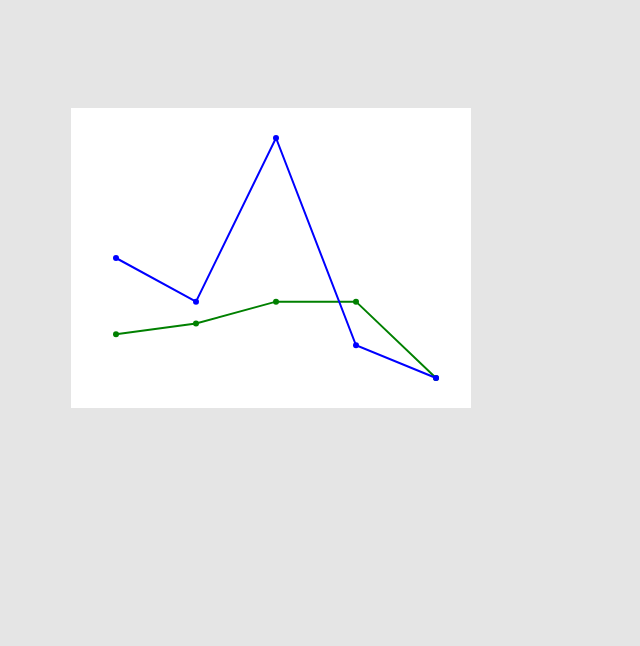
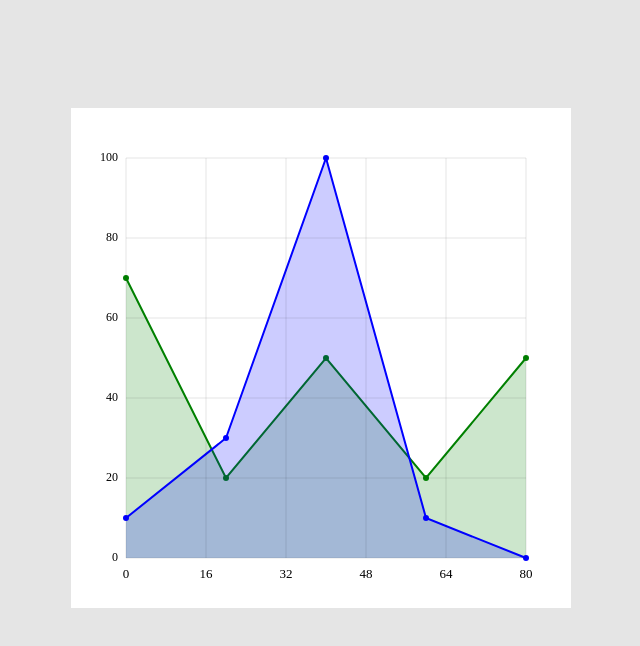
Before and after one commit to kjindev/in-the-chart, a React (Create React App) app: page / in a window 1280 px wide. Shown: the top 646 px of the page, without its empty margins (37-677 px from the left). Built offline with nearby package versions, Linux system fonts and the light colour scheme.

Commit message:
feat: line dataset grid

```diff
--- a/src/App.tsx
+++ b/src/App.tsx
@@ -4,34 +4,30 @@ function App() {
   const data = [
     {
       x: [0, 20, 40, 60, 80],
-      y: [20, 30, 50, 50, -20],
+      y: [70, 20, 50, 20, 50],
       lineColor: "green",
       pointColor: "green",
       pointSize: "3",
-      areaColor: "rgb(130, 190, 150, 0.5)",
+      areaColor: "green",
     },
     {
       x: [0, 20, 40, 60, 80],
-      y: [90, 50, 200, 10, -20],
+      y: [10, 30, 100, 10, 0],
       lineColor: "blue",
       pointColor: "blue",
       pointSize: "3",
-      areaColor: "rgb(130, 190, 150, 0.5)",
+      areaColor: "blue",
     },
   ];
 
   const label = {
     x: {
       display: true,
-      step: 20,
       axisColor: "rgb(0,0,0,0.1)",
-      fontSize: "12px",
+      fontSize: "13px",
     },
     y: {
       display: true,
-      //min: -130,
-      // max: 80,
-      step: 15,
       axisColor: "rgb(0,0,0,0.1)",
       fontSize: "12px",
     },
@@ -43,8 +39,8 @@ function App() {
 
   return (
     <LineChart
-      width={400}
-      height={300}
+      width={500}
+      height={500}
       data={data}
       label={label}
       option={option}
--- a/src/LineChart.tsx
+++ b/src/LineChart.tsx
@@ -1,46 +1,42 @@
 import { useEffect, useState } from "react";
-import { DataProps, DataType } from "./types";
+import { DataProps, XYType, DatasetType } from "./types";
 
-const LineChart = ({ width, height, data, label, option }: any) => {
+const LineChart = ({ width, height, data, label, option }: DataProps) => {
   const svgWidth = width;
   const svgHeight = height;
   const chartWidth = svgWidth * 0.8;
   const chartHeight = svgHeight * 0.8;
 
-  const [dataset, SetDataset] = useState<any>([]);
+  const [dataset, setDataset] = useState<DatasetType[]>([]);
 
-  useEffect(() => {
-    let xRange = {
+  const [xRange, setXrange] = useState<{ min: number; max: number }>({
     min: 0,
     max: 0,
-    };
-
-    let yRange = {
+  });
+  const [yRange, setYrange] = useState<{ min: number; max: number }>({
     min: 0,
     max: 0,
-    };
+  });
 
-    let xAxis = {
+  const [xAxis, setXAxis] = useState({
     step: 5,
     numOfGrid: 5,
     scale: 0,
-    };
-    let yAxis = {
+  });
+
+  const [yAxis, setYAxis] = useState({
     step: 5,
     numOfGrid: 5,
     scale: 0,
-    };
+  });
 
-    let points: any = [];
-    let pointsPath: any = [];
-    let areaPoints: any = [];
-    let areaPath: any = [];
-
+  useEffect(() => {
     let xMinTemp: number[] = new Array(data.length).fill(0);
     let xMaxTemp: number[] = new Array(data.length).fill(0);
     let yMinTemp: number[] = new Array(data.length).fill(0);
     let yMaxTemp: number[] = new Array(data.length).fill(0);
 
+    if (data) {
       for (let i = 0; i < data.length; i++) {
         xMinTemp[i] = Math.min(...data[i].x);
         xMaxTemp[i] = Math.max(...data[i].x);
@@ -48,33 +44,57 @@ const LineChart = ({ width, height, data, label, option }: any) => {
         yMaxTemp[i] = Math.max(...data[i].y);
       }
 
-    xRange = {
-      min: Math.min(...xMinTemp),
-      max: Math.max(...xMaxTemp),
-    };
-    yRange = {
-      min: Math.min(...yMinTemp),
-      max: Math.max(...yMaxTemp),
+      let xRangeTemp = {
+        min: label.x.min || Math.min(...xMinTemp),
+        max: label.x.max || Math.max(...xMaxTemp),
       };
 
-    const xStep = label.x.step || Math.floor(xRange.max / data.length - 1);
-    const yStep = label.y.step || Math.floor(yRange.max / data.length - 1);
+      let yRangeTemp = {
+        min: label.y.min || Math.min(...yMinTemp),
+        max: label.y.max || Math.max(...yMaxTemp),
+      };
 
-    xAxis = {
+      setXrange(xRangeTemp);
+      setYrange(yRangeTemp);
+    }
+  }, [data]);
+
+  useEffect(() => {
+    if (yRange) {
+      const xStep =
+        label.x.step ||
+        Math.floor((xRange.max - xRange.min) / data[0].x.length);
+      const yStep =
+        label.y.step ||
+        Math.floor((yRange.max - yRange.min) / data[0].y.length);
+
+      let xAxisTemp = {
         step: xStep,
-      numOfGrid: (yRange.max - yRange.min) / yStep,
+        numOfGrid: (xRange.max - xRange.min) / xStep,
         scale: chartWidth / (xRange.max - xRange.min),
       };
-    yAxis = {
+
+      let yAxisTemp = {
         step: yStep,
-      numOfGrid: (xRange.max - xRange.min) / xStep,
+        numOfGrid: (yRange.max - yRange.min) / yStep,
         scale: chartHeight / (yRange.max - yRange.min),
       };
 
+      setXAxis(xAxisTemp);
+      setYAxis(yAxisTemp);
+    }
+  }, [xRange, yRange]);
+
+  useEffect(() => {
+    let points: XYType[][] = [];
+    let pointsPath: string | string[] = [];
+    let areaPoints: XYType[][] = [];
+    let areaPath: string | string[] = [];
+
     if (points.length < data.length) {
-      let temp1: any = [];
+      let temp1: XYType[][] = [];
       for (let i = 0; i < data.length; i++) {
-        let temp2 = [];
+        let temp2: XYType[] = [];
         for (let j = 0; j < data[i].x.length; j++) {
           let item = { x: 0, y: 0 };
           item = {
@@ -93,7 +113,7 @@ const LineChart = ({ width, height, data, label, option }: any) => {
 
       for (let i = 0; i < points.length; i++) {
         pointsPath.push(
-          points[i].map((point: DataType) => `${point.x},${point.y}`).join(" ")
+          points[i].map((point: XYType) => `${point.x},${point.y}`).join(" ")
         );
         areaPoints.push([
           ...points[i],
@@ -108,11 +128,13 @@ const LineChart = ({ width, height, data, label, option }: any) => {
       for (let i = 0; i < areaPoints.length; i++) {
         areaPath.push(
           areaPoints[i]
-            .map((point: DataType) => `${point.x},${point.y}`)
+            .map((point: XYType) => `${point.x},${point.y}`)
             .join(" ")
         );
       }
-      let datasetTemp = [];
+
+      let datasetTemp: DatasetType[] = [];
+
       for (let i = 0; i < data.length; i++) {
         datasetTemp.push({
           points: points[i],
@@ -125,9 +147,10 @@ const LineChart = ({ width, height, data, label, option }: any) => {
           areaColor: data[i].areaColor,
         });
       }
-      SetDataset(datasetTemp);
+
+      setDataset(datasetTemp);
     }
-  }, [data]);
+  }, [xAxis, yAxis]);
 
   return (
     <div
@@ -141,29 +164,23 @@ const LineChart = ({ width, height, data, label, option }: any) => {
       }}
     >
       <svg width={svgWidth} height={svgHeight}>
-        {dataset?.map((item: any, index: any) => (
+        <g height={chartHeight}>
+          {dataset.map((item: DatasetType, index: number) => (
             <>
-            {/* <defs>
-              <linearGradient
-                id="areaGradient"
-                x1="0%"
-                y1="0%"
-                x2="0%"
-                y2="90%"
-              >
-                <stop offset="0%" stopColor={style.areaGradient[0]} />
-                <stop offset="100%" stopColor={style.areaGradient[1]} />
-              </linearGradient>
-            </defs> */}
-            {/* <polygon points={item.areaPath} fill="blue" /> */}
-            <g height={chartHeight}>
               <polyline
                 points={item.pointsPath}
                 fill="none"
                 stroke={item.lineColor}
                 strokeWidth="2"
               />
-              {item?.points?.map((point: DataType, index: number) => (
+              {item.areaColor && (
+                <polygon
+                  points={item.areaPath}
+                  fill={item.areaColor}
+                  opacity={0.2}
+                />
+              )}
+              {item.points.map((point: XYType, index: number) => (
                 <circle
                   key={index}
                   cx={point.x}
@@ -172,21 +189,113 @@ const LineChart = ({ width, height, data, label, option }: any) => {
                   fill={item.pointColor}
                 />
               ))}
-            </g>
             </>
           ))}
-        {/*<line
-            x1="10"
-            y1={chartHeight + 10}
-            x2={chartWidth + 10}
-            y2={chartHeight + 10}
-            stroke="black"
+        </g>
+        <line
+          x1={svgWidth * 0.1 + 5}
+          y1={svgHeight * 0.1 + chartHeight}
+          x2={chartWidth + svgWidth * 0.1 + 5}
+          y2={svgHeight * 0.1 + chartHeight}
+          stroke={label.x.axisColor}
         />
-      <line x1="10" y1="10" x2="10" y2={chartHeight + 10} stroke="black" />*/}
+        <line
+          x1={svgWidth * 0.1 + 5}
+          y1={svgHeight * 0.1}
+          x2={svgWidth * 0.1 + 5}
+          y2={chartHeight + svgHeight * 0.1}
+          stroke={label.y.axisColor}
+        />
+        <line
+          x1={svgWidth * 0.1 + chartWidth + 5}
+          y1={svgHeight * 0.1}
+          x2={svgWidth * 0.1 + chartWidth + 5}
+          y2={chartHeight + svgHeight * 0.1}
+          stroke={label.y.axisColor}
+        />
+        {/* X Axis Grid */}
+        {Array.from({ length: Math.floor(xAxis.numOfGrid) - 1 }).map(
+          (_, index) => {
+            const xPosition =
+              svgWidth * 0.1 + 5 + (index + 1) * (chartWidth / xAxis.numOfGrid);
+            const yPosition = svgHeight * 0.1;
+            return (
+              <line
+                key={index}
+                x1={xPosition}
+                y1={yPosition}
+                x2={xPosition}
+                y2={yPosition + chartHeight}
+                stroke={label.x.axisColor}
+              />
+            );
+          }
+        )}
+        {/* X Axis Label */}
+        {label.x.display &&
+          Array.from({ length: Math.ceil(xAxis.numOfGrid) + 1 }).map(
+            (_, index) => {
+              const xPosition =
+                svgWidth * 0.1 + 5 + index * (chartWidth / xAxis.numOfGrid);
+              const yPosition = chartHeight + svgHeight * 0.1 + 20;
+              return (
+                <text
+                  key={index}
+                  x={xPosition}
+                  y={yPosition}
+                  textAnchor="middle"
+                  style={{ fontSize: label.x.fontSize }}
+                >
+                  {/* {Math.floor(xRange.min + xAxis.step * index)} */}
+                  {xRange.min + xAxis.step * index > xRange.max
+                    ? ""
+                    : xRange.min + xAxis.step * index}
+                </text>
+              );
+            }
+          )}
+        {/* Y Axis Grid */}
+        {Array.from({ length: Math.ceil(yAxis.numOfGrid) }).map((_, index) => {
+          const xPosition = svgWidth * 0.1 + 5;
+          const yPosition =
+            svgHeight * 0.1 + index * (chartHeight / yAxis.numOfGrid);
+          return (
+            <line
+              key={index}
+              x1={xPosition}
+              y1={yPosition}
+              x2={xPosition + chartWidth}
+              y2={yPosition}
+              stroke={label.y.axisColor}
+            />
+          );
+        })}
+        {/* Y Axis Label */}
+        {label.y.display &&
+          Array.from({ length: Math.ceil(yAxis.numOfGrid) + 1 }).map(
+            (_, index) => {
+              const xPosition = svgWidth * 0.1 - 3;
+              const yPosition =
+                svgHeight * 0.1 + index * (chartHeight / yAxis.numOfGrid);
+
+              return (
+                <text
+                  key={index}
+                  x={xPosition}
+                  y={yPosition}
+                  textAnchor="end"
+                  alignmentBaseline="middle"
+                  style={{ fontSize: label.y.fontSize }}
+                >
+                  {yRange.max - yAxis.step * index < yRange.min
+                    ? ""
+                    : yRange.max - yAxis.step * index}
+                </text>
+              );
+            }
+          )}
       </svg>
     </div>
   );
-
-  //   return <div>hello</div>;
 };
 export default LineChart;
```
Also changed, not shown: src/types.ts (+23 -7 lines). Lines whose indentation alone changed are shown as unchanged.
